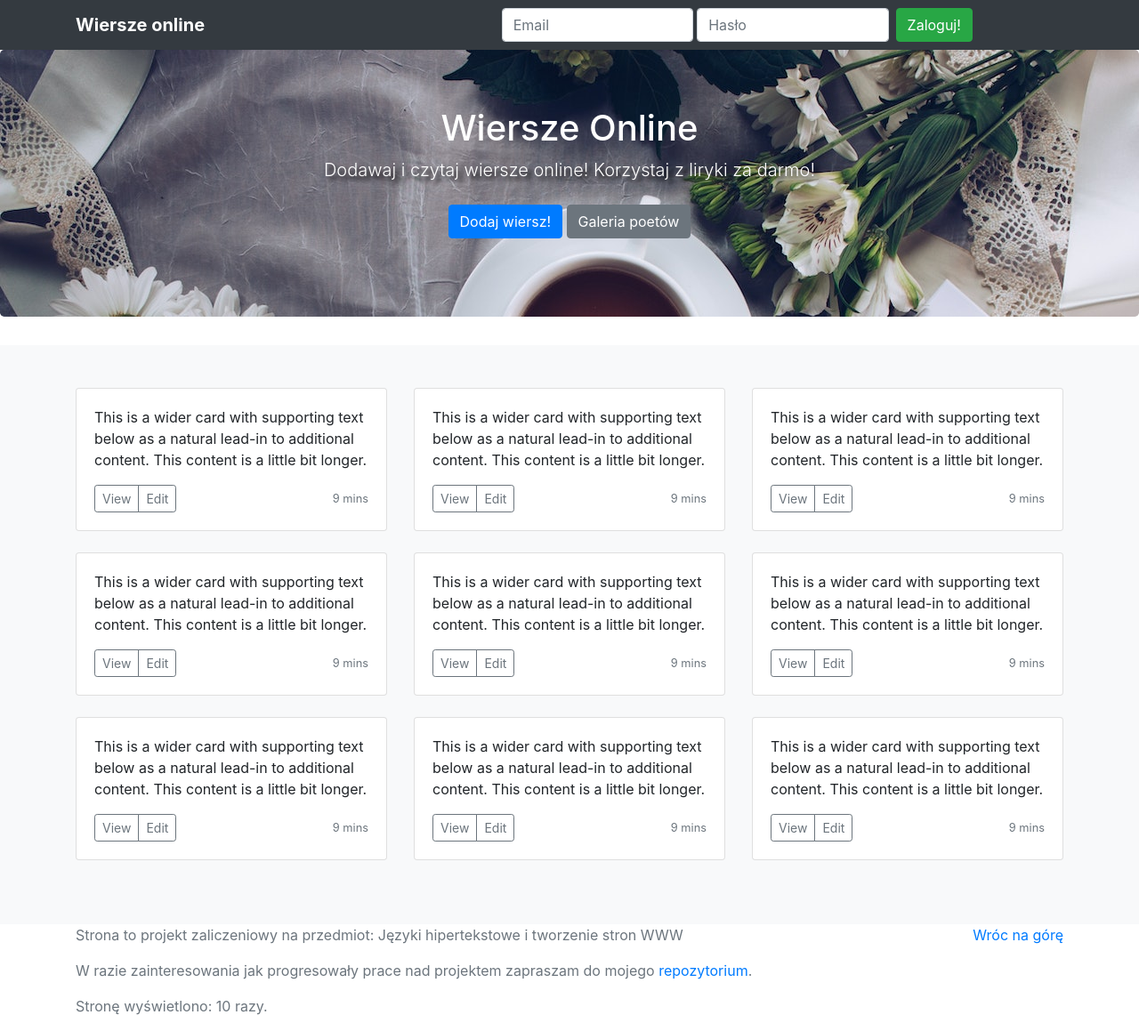
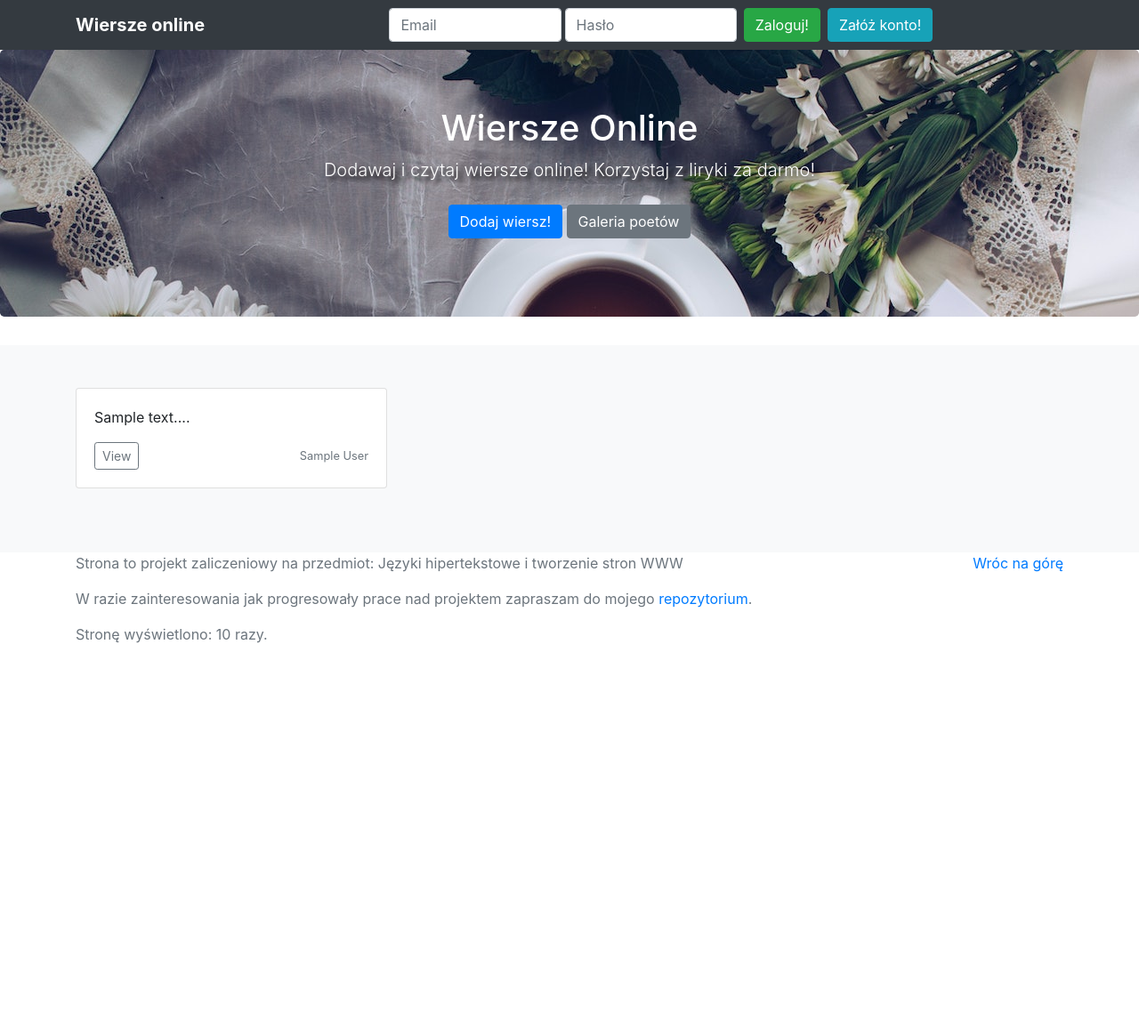
Before and after one commit to szymbaramichal/www-zaliczenie, a PHP site: page /www-zaliczenie/ in a window 1280 px wide. Shown: the whole page at 89% size. After the commit the page ends 723 px from the top, so only its background shows below. Run offline with PHP 8.4, Linux system fonts and the light colour scheme; tables that the repository leaves empty or names only in its code hold one stand-in row (values such as "Sample post").

Commit message:
User auth handling, displaying poems from db

```diff
--- a/addpoem.html
+++ b/addpoem.html
@@ -21,10 +21,6 @@
 <div class="mt-10 d-flex justify-content-center text-center">
     <form class="col-7" action="addPoem.php" method="post">
         <div class="form-group">
-            <label for="author">Autor</label>
-            <input type="text" class="form-control" name="author" placeholder="Jan Brzechwa">
-        </div>
-        <div class="form-group">
             <label for="title">Tytuł</label>
             <input type="text" class="form-control" name="title">
         </div>
--- a/index.php
+++ b/index.php
@@ -16,11 +16,23 @@
           <a href="#" class="navbar-brand d-flex align-items-center">
               <strong>Wiersze online</strong>
           </a>
-          <form class="row">
-              <input type="email" class="form-control col-4" id="email" placeholder="Email">
-              <input type="password" class="form-control col-4 ml-1" id="password" aria-describedby="emailHelp" placeholder="Hasło">
-              <button type="submit" class="btn btn-success ml-2">Zaloguj!</button>
-          </form>
+          <?php
+            if(!isset($_COOKIE["user"]))
+            {
+              echo '<form class="row" method="POST" action="authUser.php"> <input type="email" class="form-control col-3" name="email" placeholder="Email">
+              <input type="password" class="form-control col-3 ml-1" name="password" placeholder="Hasło">
+              <button type="submit" class="btn btn-success ml-2" name="action" value="LogIn">Zaloguj!</button>
+              <button type="submit" class="btn btn-info ml-2" name="action" value="Register">Załóż konto!</button>
+              </form>';
+            }
+            else
+            {
+              echo '<form class="row" method="POST" action="logout.php">
+              <p class="text-center text-info h3"> Witaj '.$_COOKIE["user"].'</p>
+              <button type="submit" class="btn btn-danger ml-2" name="action" value="Register">Wyloguj się!</button>
+              </form>';
+            }
+          ?>
       </div>
     </div>
   </header>
@@ -42,134 +54,52 @@
       <div class="container">
 
         <div class="row">
+            <?php
+              $servername = "localhost";
+              $dbname = "projekt";
+              $username = "root";
+              $password = "";
+
+              $conn = new mysqli($servername, $username, $password, $dbname);
+
+              $sql = "SELECT Author, Title, Content, PoemDate FROM poems ORDER BY Id DESC LIMIT 9";
+
+              $result = $conn->query($sql);
+
+              if ($result->num_rows > 0) {
+                while($row = $result->fetch_assoc()) {
+                  $author = $row["Author"];
+                  $content = $row["Content"];
+                  $contentToDisplay = substr($content, 0, 35);
+                  $contentToDisplay .= "...";
+
+                  echo '
                   <div class="col-md-4">
                   <div class="card mb-4 box-shadow">
                     <div class="card-body">
-                <p class="card-text">This is a wider card with supporting text below as a natural lead-in to additional content. This content is a little bit longer.</p>
+                      <p class="card-text">'.$contentToDisplay.'</p>
                       <div class="d-flex justify-content-between align-items-center">
                         <div class="btn-group">
-                    <button type="button" class="btn btn-sm btn-outline-secondary">View</button>
-                    <button type="button" class="btn btn-sm btn-outline-secondary">Edit</button>
+                          <button type="button" onclick="view()" class="btn btn-sm btn-outline-secondary">View</button>
+                          ';
+                            if(isset($_COOKIE["user"]))
+                            {
+                              if($author == $_COOKIE["user"] || $_COOKIE["user"] == 0)
+                              {
+                                echo '<button type="button" onclick="edit()" class="btn btn-sm btn-outline-info">Edit</button>';
+                              }
+                            }
+                  echo '
                         </div>
-                  <small class="text-muted">9 mins</small>
+                        <small class="text-muted">'.$author.'</small>
                       </div>
                     </div>
                   </div>
-          </div>
-          <div class="col-md-4">
-            <div class="card mb-4 box-shadow">
-              <div class="card-body">
-                <p class="card-text">This is a wider card with supporting text below as a natural lead-in to additional content. This content is a little bit longer.</p>
-                <div class="d-flex justify-content-between align-items-center">
-                  <div class="btn-group">
-                    <button type="button" class="btn btn-sm btn-outline-secondary">View</button>
-                    <button type="button" class="btn btn-sm btn-outline-secondary">Edit</button>
-                  </div>
-                  <small class="text-muted">9 mins</small>
-                </div>
-              </div>
-            </div>
-          </div>
-          <div class="col-md-4">
-            <div class="card mb-4 box-shadow">
-              <div class="card-body">
-                <p class="card-text">This is a wider card with supporting text below as a natural lead-in to additional content. This content is a little bit longer.</p>
-                <div class="d-flex justify-content-between align-items-center">
-                  <div class="btn-group">
-                    <button type="button" class="btn btn-sm btn-outline-secondary">View</button>
-                    <button type="button" class="btn btn-sm btn-outline-secondary">Edit</button>
-                  </div>
-                  <small class="text-muted">9 mins</small>
-                </div>
-              </div>
-            </div>
-          </div>
+                </div>';
+                }
+              }
 
-          <div class="col-md-4">
-            <div class="card mb-4 box-shadow">
-              <div class="card-body">
-                <p class="card-text">This is a wider card with supporting text below as a natural lead-in to additional content. This content is a little bit longer.</p>
-                <div class="d-flex justify-content-between align-items-center">
-                  <div class="btn-group">
-                    <button type="button" class="btn btn-sm btn-outline-secondary">View</button>
-                    <button type="button" class="btn btn-sm btn-outline-secondary">Edit</button>
-                  </div>
-                  <small class="text-muted">9 mins</small>
-                </div>
-              </div>
-            </div>
-          </div>
-          <div class="col-md-4">
-            <div class="card mb-4 box-shadow">
-              <div class="card-body">
-                <p class="card-text">This is a wider card with supporting text below as a natural lead-in to additional content. This content is a little bit longer.</p>
-                <div class="d-flex justify-content-between align-items-center">
-                  <div class="btn-group">
-                    <button type="button" class="btn btn-sm btn-outline-secondary">View</button>
-                    <button type="button" class="btn btn-sm btn-outline-secondary">Edit</button>
-                  </div>
-                  <small class="text-muted">9 mins</small>
-                </div>
-              </div>
-            </div>
-          </div>
-          <div class="col-md-4">
-            <div class="card mb-4 box-shadow">
-              <div class="card-body">
-                <p class="card-text">This is a wider card with supporting text below as a natural lead-in to additional content. This content is a little bit longer.</p>
-                <div class="d-flex justify-content-between align-items-center">
-                  <div class="btn-group">
-                    <button type="button" class="btn btn-sm btn-outline-secondary">View</button>
-                    <button type="button" class="btn btn-sm btn-outline-secondary">Edit</button>
-                  </div>
-                  <small class="text-muted">9 mins</small>
-                </div>
-              </div>
-            </div>
-          </div>
-
-          <div class="col-md-4">
-            <div class="card mb-4 box-shadow">
-              <div class="card-body">
-                <p class="card-text">This is a wider card with supporting text below as a natural lead-in to additional content. This content is a little bit longer.</p>
-                <div class="d-flex justify-content-between align-items-center">
-                  <div class="btn-group">
-                    <button type="button" class="btn btn-sm btn-outline-secondary">View</button>
-                    <button type="button" class="btn btn-sm btn-outline-secondary">Edit</button>
-                  </div>
-                  <small class="text-muted">9 mins</small>
-                </div>
-              </div>
-            </div>
-          </div>
-          <div class="col-md-4">
-            <div class="card mb-4 box-shadow">
-              <div class="card-body">
-                <p class="card-text">This is a wider card with supporting text below as a natural lead-in to additional content. This content is a little bit longer.</p>
-                <div class="d-flex justify-content-between align-items-center">
-                  <div class="btn-group">
-                    <button type="button" class="btn btn-sm btn-outline-secondary">View</button>
-                    <button type="button" class="btn btn-sm btn-outline-secondary">Edit</button>
-                  </div>
-                  <small class="text-muted">9 mins</small>
-                </div>
-              </div>
-            </div>
-          </div>
-          <div class="col-md-4">
-            <div class="card mb-4 box-shadow">
-              <div class="card-body">
-                <p class="card-text">This is a wider card with supporting text below as a natural lead-in to additional content. This content is a little bit longer.</p>
-                <div class="d-flex justify-content-between align-items-center">
-                  <div class="btn-group">
-                    <button type="button" class="btn btn-sm btn-outline-secondary">View</button>
-                    <button type="button" class="btn btn-sm btn-outline-secondary">Edit</button>
-                  </div>
-                  <small class="text-muted">9 mins</small>
-                </div>
-              </div>
-            </div>
-          </div>
+            ?>
         </div>
       </div>
     </div>
@@ -185,13 +115,6 @@
       <p>W razie zainteresowania jak progresowały prace nad projektem zapraszam do mojego <a href="https://github.com/szymbaramichal/www-zaliczenie">repozytorium</a>.</p>
       <p>
         <?php
-          $servername = "localhost";
-          $dbname = "projekt";
-          $username = "root";
-          $password = "";
-
-          $conn = new mysqli($servername, $username, $password, $dbname);
-
           if ($conn->connect_error) {
             die("Connection failed: " . $conn->connect_error);
           }
@@ -213,5 +136,16 @@
       </p>
     </div>
   </footer>
+
+
+  <script>
+    function view() {
+
+    }
+
+    function edit() {
+
+    }
+  </script>
 </body>
 </html>
--- a/styles.addpoem.css
+++ b/styles.addpoem.css
@@ -0,0 +1,3 @@
+textarea {
+    white-space: pre-wrap;
+}
```
Also changed, not shown: addPoem.php (+11 -10 lines), authUser.php (added, +67 -0 lines), logout.php (added, +8 -0 lines). Lines whose indentation alone changed are shown as unchanged.
